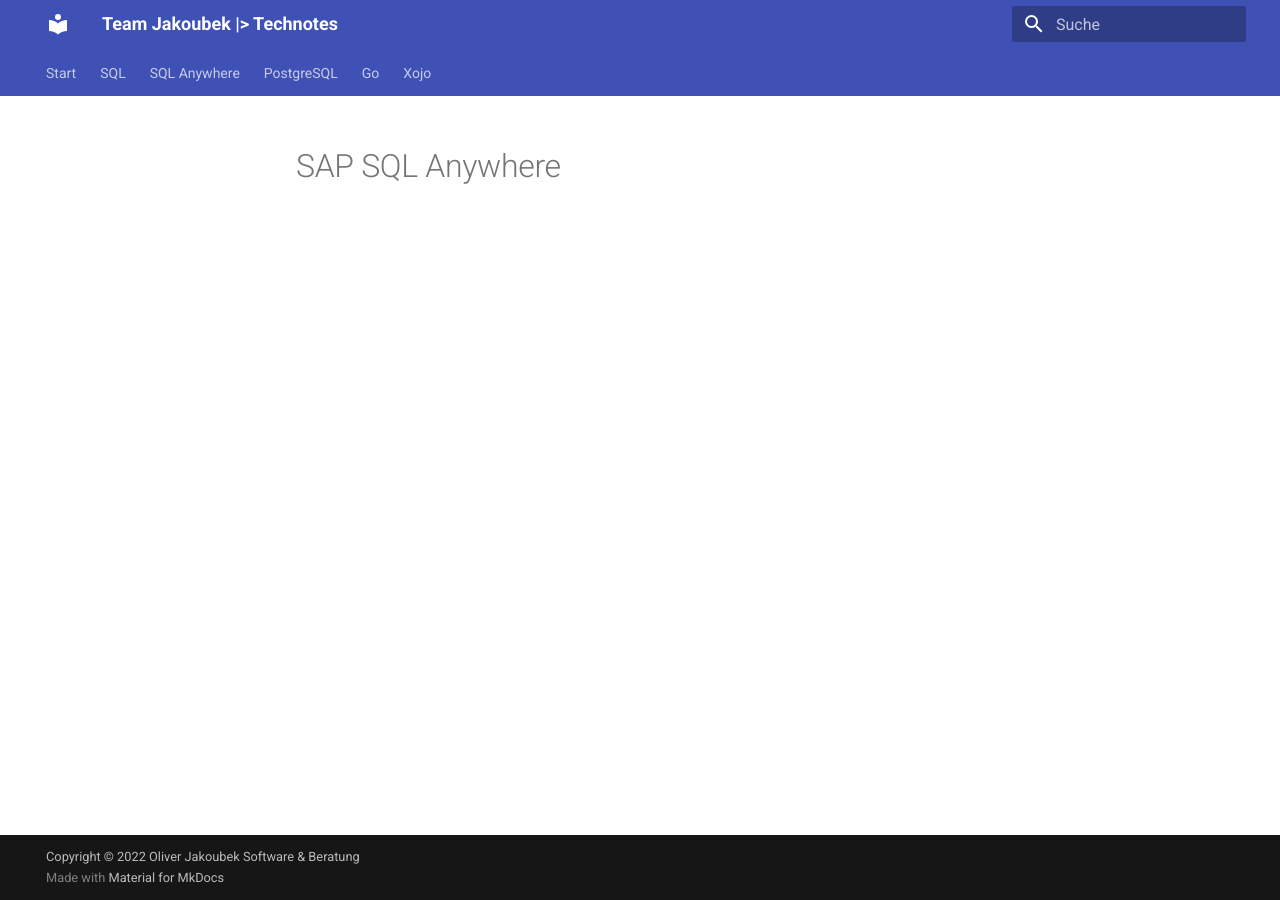
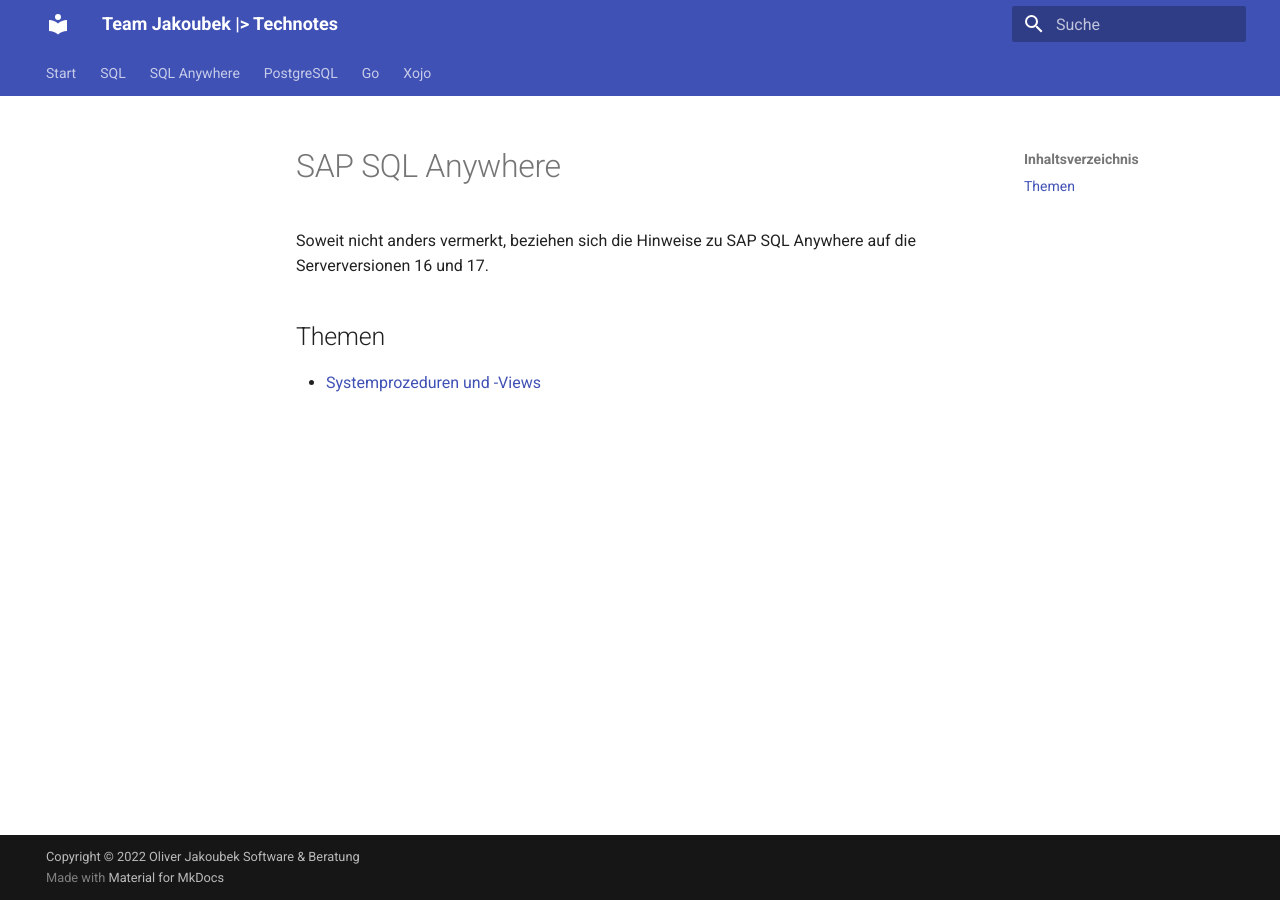
Before and after one commit to jakoubek/technotes, an MkDocs documentation site: the page built from docs/sql-anywhere/index.md, in a window 1280 px wide. Built offline with MkDocs 1.6.1 and Material for MkDocs 9.7.7, drawn with Linux system fonts in a browser that asks for light colours.

```diff
--- a/docs/sql-anywhere/index.md
+++ b/docs/sql-anywhere/index.md
@@ -1 +1,7 @@
 # SAP SQL Anywhere
+
+Soweit nicht anders vermerkt, beziehen sich die Hinweise zu SAP SQL Anywhere auf die Serverversionen 16 und 17.
+
+## Themen
+
+- [Systemprozeduren und -Views](system)
```
Also changed, not shown: docs/sql-anywhere/system.md (added, +14 -0 lines).
